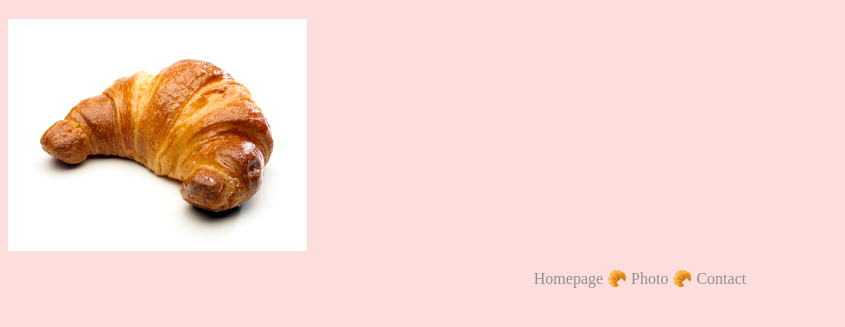
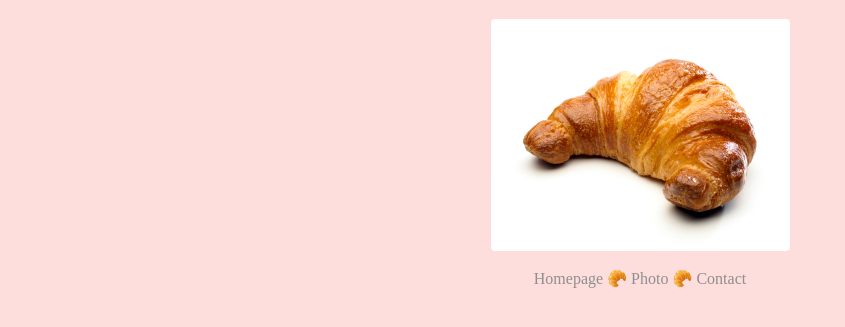
Before and after one commit to ShiraHella/croissant, a plain HTML site: page photo.html in a window 1280 px wide. Shown: the part 61-388 px from the top of the page, without its empty margins (0-845 px from the left). Drawn offline with Linux system fonts and the light colour scheme.

Commit message:
centered image

```diff
--- a/src/styles.css
+++ b/src/styles.css
@@ -23,6 +23,8 @@ a {
 }
 
 img {
+  max-width: 100%;
+  border-radius: 4px;
   display: block;
-  margin: 0, auto;
+  margin: auto;
 }
```
